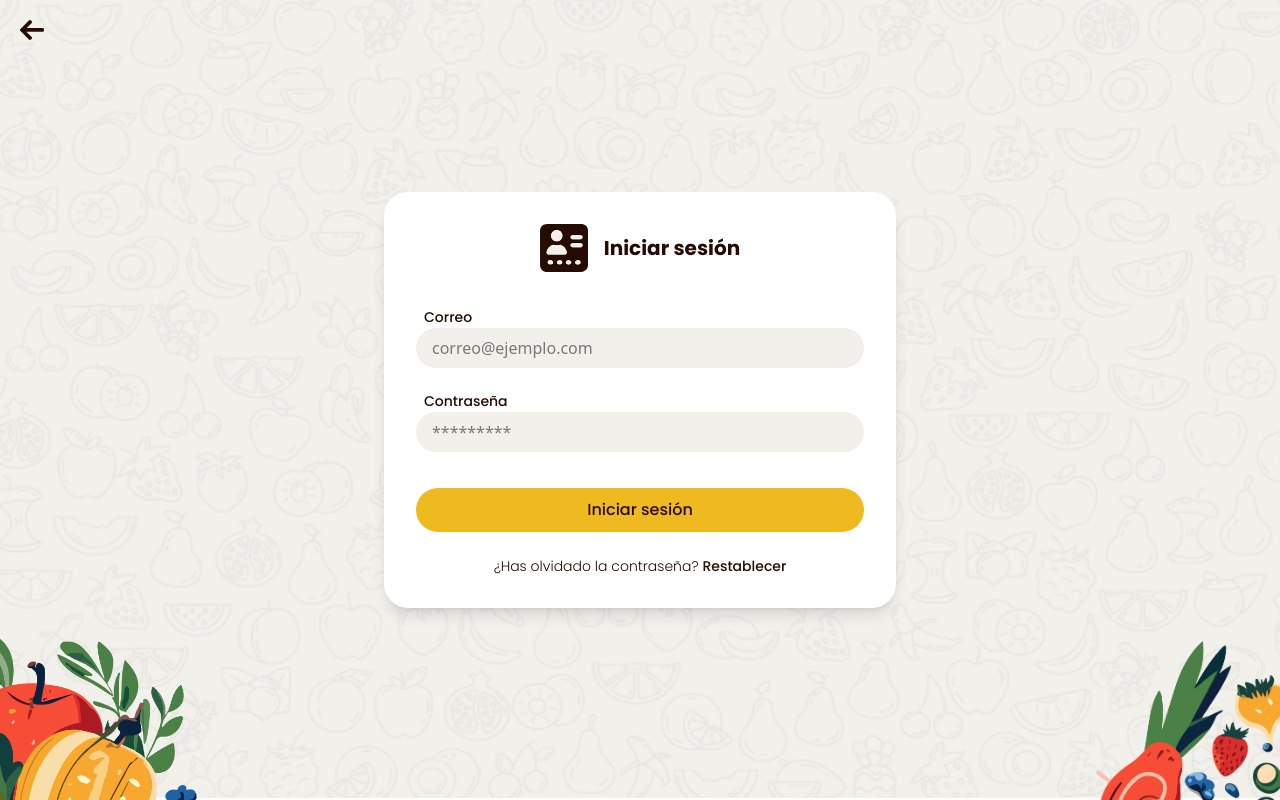
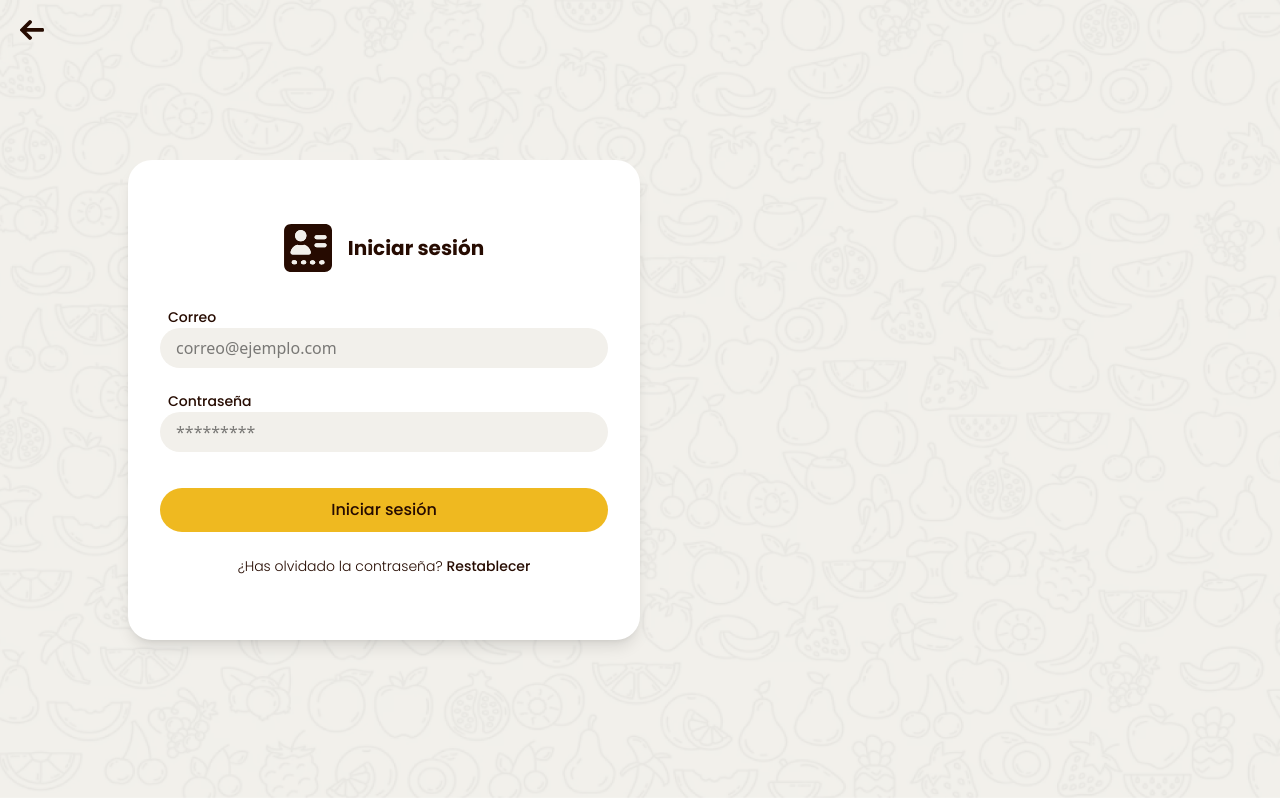
Before and after one commit to Rafiky724/NutrIA, a React (Vite) app in the folder frontend/: page /login in a window 1280 px wide. Built offline with nearby package versions, Linux system fonts and the light colour scheme; no server answers.

Commit message:
Update Login.tsx

```diff
--- a/frontend/src/pages/Auth/Login.tsx
+++ b/frontend/src/pages/Auth/Login.tsx
@@ -3,10 +3,10 @@ import { useNavigate } from "react-router-dom";
 import ResetModal from "../../components/Modals/ResetModal";
 import { loginUser } from "../../services/authService";
 import { getHasPlan } from "../../services/userService";
+import ArrowReturn from "../../components/Decoration/ArrowReturn";
+import Toast from "../../components/Toast/Toast";
 import FruitLeft from "../../components/Decoration/FruitLeft";
 import FruitRight from "../../components/Decoration/FruitRight";
-import ArrowReturn from "../../components/Decoration/ArrowReturn";
-import Toast from "../../components/Toast/Toast";
 
 export default function Login() {
   const [email, setEmail] = useState("");
@@ -66,10 +66,10 @@ export default function Login() {
   };
 
   return (
-    <div className="relative min-h-screen bg-[url('/Background/Back.png')] bg-cover bg-center overflow-hidden">
-      <div className="min-h-screen flex items-center justify-center px-4 sm:px-6">
-        {/* Card */}
-        <div className="bg-white w-full max-w-sm sm:max-w-md md:max-w-lg p-6 sm:p-8 rounded-3xl shadow-lg text-center">
+    <div className="min-h-screen bg-[url('/Background/Back.png')] bg-cover bg-center overflow-hidden">
+      <div className="w-screen min-h-screen flex items-center justify-center px-4 sm:px-6 ">
+        {/* CONTENEDOR 1 — CARD ORIGINAL */}
+        <div className="flex flex-col bg-white w-sm lg:w-md xl:w-lg xl:h-120 p-6 sm:p-8 rounded-3xl shadow-lg text-center justify-center">
           {/* Header */}
           <div className="flex items-center justify-center gap-4 mb-8">
             <img
@@ -138,18 +138,29 @@ export default function Login() {
             </button>
           </p>
         </div>
+
+        {/* CONTENEDOR 2 — SVG ANIMADO */}
+        <div className="w-lg hidden sm:block">
+          <div className="w-md md:w-lg xl:w-2xl">
+            <object
+              type="image/svg+xml"
+              data="/Background/NutriaAnimada.svg"
+              className="w-full h-auto"
+            />
+          </div>
+        </div>
       </div>
 
-      {/* Decoraciones */}
-      <div className="absolute bottom-0 left-0 z-10 w-24 sm:w-40 md:w-52 2xl:w-80">
+      <ArrowReturn />
+
+      {/* Decorations */}
+      <div className="absolute bottom-0 left-0 z-10 w-24 block sm:hidden">
         <FruitLeft />
       </div>
 
-      <div className="absolute bottom-0 right-0 z-10 w-24 sm:w-40 md:w-52 2xl:w-80">
+      <div className="absolute bottom-0 right-0 z-10 w-24 block sm:hidden">
         <FruitRight />
       </div>
-
-      <ArrowReturn />
 
       <Toast
         isOpen={toast.open}
```
